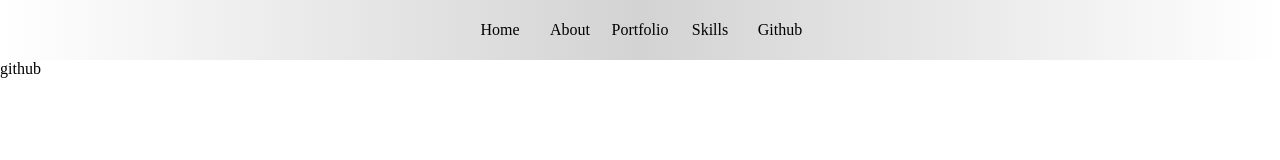
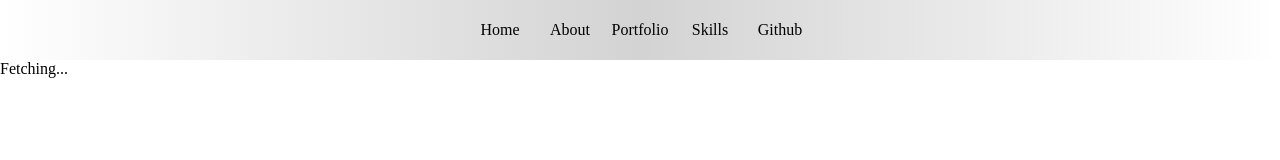
Before and after one commit to klauza/animated-business-app, a React (Create React App) app: page /github in a window 1280 px wide. Shown: the top 160 px of the page. Built offline with nearby package versions, Linux system fonts and the light colour scheme; no server answers.

Commit message:
github update

```diff
--- a/src/App.js
+++ b/src/App.js
@@ -12,9 +12,7 @@ import Github from './components/layout/Github';
 
 class App extends Component {
 
-  state = {
-    user: {}
-  }
+
 
   funkcjatest = () => {
     var a = 5;
--- a/src/components/layout/Github.js
+++ b/src/components/layout/Github.js
@@ -1,16 +1,36 @@
-import React from 'react'
+import React, {Component} from 'react'
+import User from './user/User';
+import axios from 'axios';
 
-function Github() {
+class Github extends Component {
+
+  state = {
+    data: [],
+    loading: false
+  }
+
+  // Get from external API
+getUser = async () => {
+  // fetch(`https://api.github.com/users/klauza?&client_id=${process.env.REACT_APP_GITHUB_CLIENT_ID}&client_secret=${process.env.REACT_APP_GITHUB_CLIENT_SECRET}`)
+  //   .then(res => res.json())
+  //   .then(data => {
+  //     console.log('tutaj tez jest data: ', data)
+
+  //   })
+  this.setState({ loading: true });
+  const res = await axios.get(`https://api.github.com/users/klauza?&client_id=${process.env.REACT_APP_GITHUB_CLIENT_ID}&client_secret=${process.env.REACT_APP_GITHUB_CLIENT_SECRET}`); // axios deal with promises
+
+    // .catch(err => console.log(err));
+  this.setState({ data: res.data, loading: false}); // passing data to state
+}
 
 
-
-
-
-  return (
-    <div>
-        github
-    </div>
-  )
-}
-
+  render(){
+      return (
+        <div>
+            <User getUser={this.getUser} user={this.state.data} loading={this.state.loading}/>
+        </div>
+      )
+    }
+  }
 export default Github
--- /dev/null
+++ b/src/components/layout/user/User.js
@@ -0,0 +1,41 @@
+import React, { Component } from 'react'
+
+class User extends Component {
+  componentDidMount(){
+    this.props.getUser();
+    //console.log(this.props.user);
+  }
+
+  render(){
+    console.log(this.props.user);
+
+    const { loading } = this.props;
+    //console.log(user);
+    const { login } = this.props.user;
+
+    //   name,
+    //   avatar_url,
+    //   location,
+    //   bio,
+    //   blog,
+    //   login,
+    //   html_url,
+    //   company,
+    //   followers,
+    //   following,
+    //   public_repos,
+    //   public_gists,
+    //   hireable
+
+
+    if (loading) return <div> Fetching... </div>;
+
+    return (
+      <div className="container">
+        <p>name: user {login}</p>
+
+      </div>
+    )
+  }
+}
+export default User
```
Also changed, not shown: 1 other file (tests, documents, lock files or other folders).
